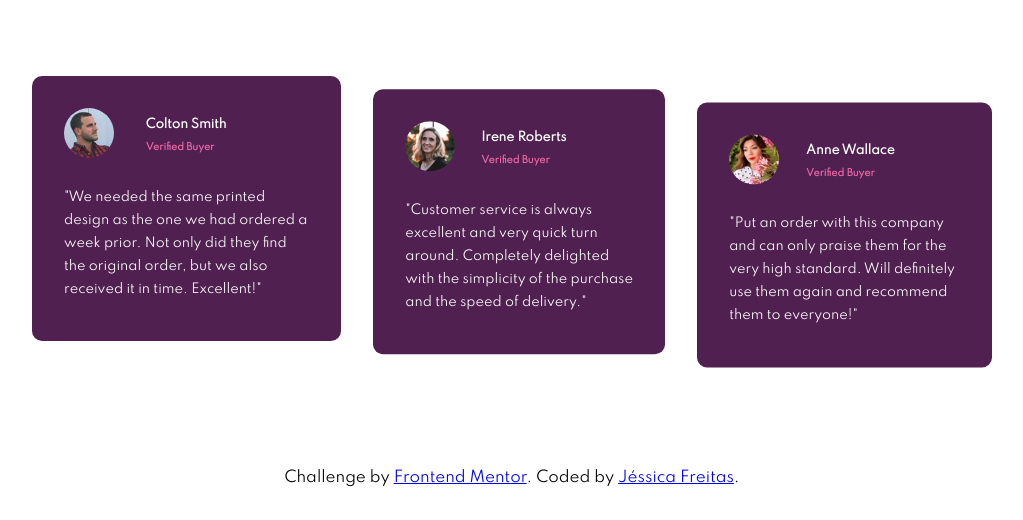
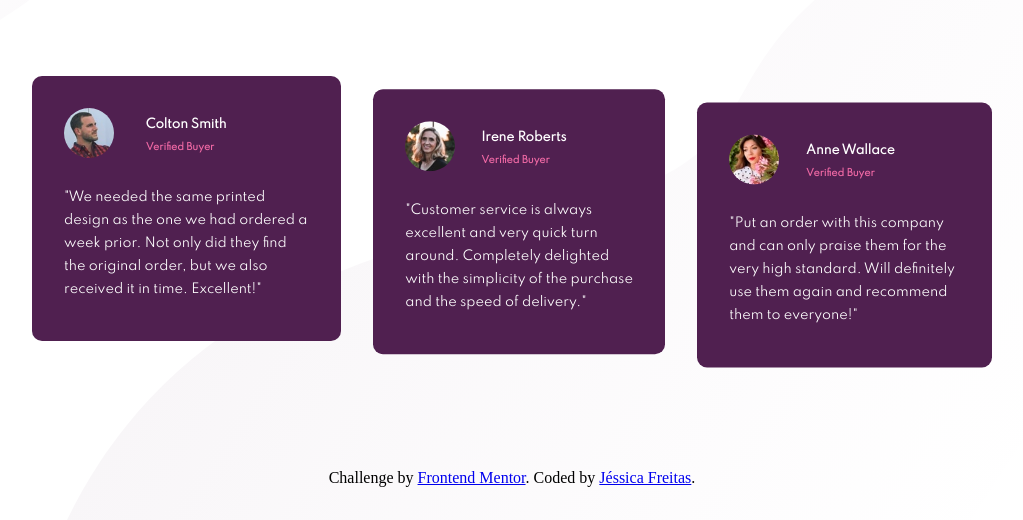
Before and after one commit to Har778/social-proof-section, a plain HTML site: page index.html in a window 1280 px wide. Shown: the part 299-819 px from the top of the page, without its empty margins (128-1151 px from the left). Drawn offline with Linux system fonts and the light colour scheme.

Commit message:
Update style.css

```diff
--- a/css/style.css
+++ b/css/style.css
@@ -51,14 +51,16 @@
 body {
     max-width  : 1440px;
     min-width  : 375px;
-    font-size  : 15px;
-    font-family: "Spartan", sans-serif;
+    background: url(../images/bg-pattern-top-desktop.svg) no-repeat top left,
+        url(../images/bg-pattern-bottom-desktop.svg) no-repeat bottom right;
 }
 
 section {
     max-width: 960px;
     margin   : 2rem auto;
     display  : grid;
+    font-size  : 15px;
+    font-family: "Spartan", sans-serif;
 }
 
 .introduction {
```
